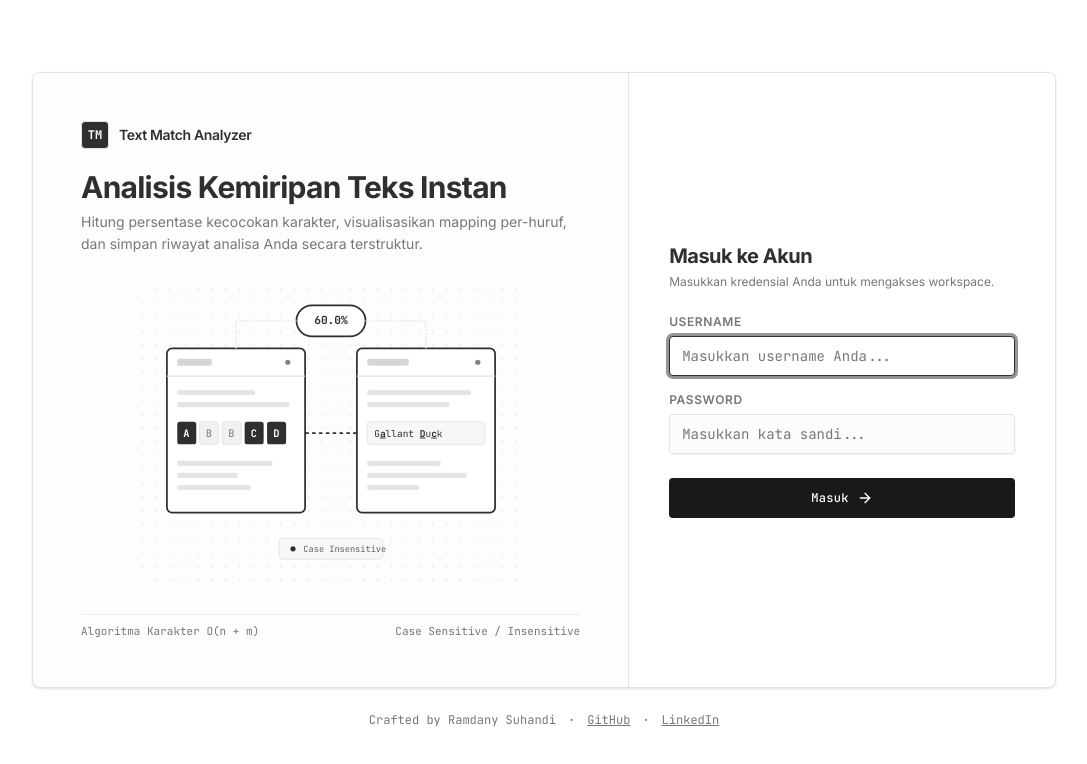
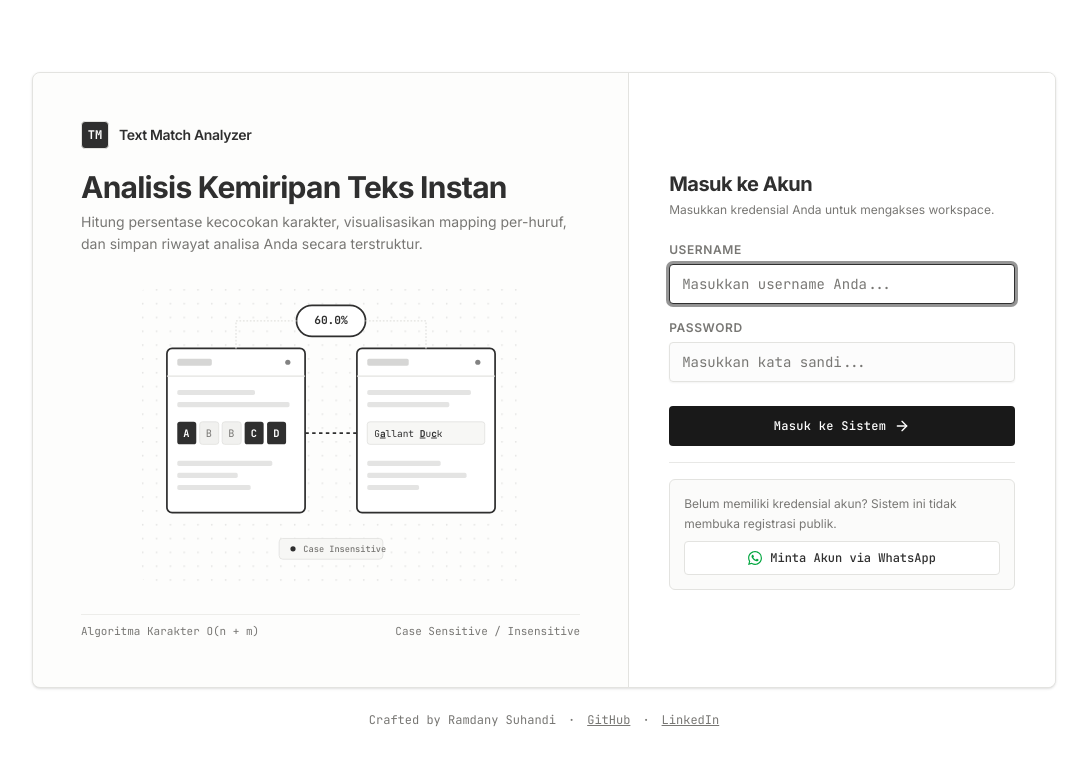
Before and after one commit to ramdany05/Text-Match-Analyzer, a React (Vite) app in the folder frontend/: page /login in a window 1280 px wide. Shown: the top 764 px of the page, without its empty margins (96-1183 px from the left). Built offline with nearby package versions, Linux system fonts and the light colour scheme; no server answers.

Commit message:
feat(login): add no-registration helper card with direct WhatsApp request link

```diff
--- a/frontend/src/pages/login.tsx
+++ b/frontend/src/pages/login.tsx
@@ -183,10 +183,37 @@
                     </>
                   ) : (
                     <>
-                      Masuk <ArrowRight className="h-3.5 w-3.5" />
+                      Masuk ke Sistem <ArrowRight className="h-3.5 w-3.5" />
                     </>
                   )}
                 </Button>
+              </div>
+
+              {/* No Registration Helper & Direct WhatsApp */}
+              <div className="pt-4 mt-2 border-t border-border/80">
+                <div className="p-3.5 rounded-lg bg-secondary/50 border border-border space-y-2">
+                  <div className="flex items-start gap-2 text-xs">
+                    <span className="text-muted-foreground font-sans leading-relaxed">
+                      Belum memiliki kredensial akun? Sistem ini tidak membuka registrasi publik.
+                    </span>
+                  </div>
+                  <a
+                    href="https://wa.me/6281234567890?text=Halo%2C%20saya%20ingin%20meminta%20kredensial%20akun%20demo%20Text%20Match%20Analyzer"
+                    target="_blank"
+                    rel="noreferrer"
+                    className="inline-flex items-center justify-center w-full gap-2 px-3 py-2 text-xs font-mono font-medium rounded-md border border-border bg-background hover:bg-muted/80 text-foreground transition-colors"
+                  >
+                    {/* WhatsApp Icon */}
+                    <svg
+                      className="h-3.5 w-3.5 fill-current text-green-600 dark:text-green-500"
+                      viewBox="0 0 24 24"
+                      xmlns="http://www.w3.org/2000/svg"
+                    >
+                      <path d="M17.472 14.382c-.297-.149-1.758-.867-2.03-.967-.273-.099-.471-.148-.67.15-.197.297-.767.966-.94 1.164-.173.199-.347.223-.644.075-.297-.15-1.255-.463-2.39-1.475-.883-.788-1.48-1.761-1.653-2.059-.173-.297-.018-.458.13-.606.134-.133.298-.347.446-.52.149-.174.198-.298.298-.497.099-.198.05-.371-.025-.52-.075-.149-.669-1.612-.916-2.207-.242-.579-.487-.5-.669-.51-.173-.008-.371-.01-.57-.01-.198 0-.52.074-.792.372-.272.297-1.04 1.016-1.04 2.479 0 1.462 1.065 2.875 1.213 3.074.149.198 2.096 3.2 5.077 4.487.709.306 1.262.489 1.694.625.712.227 1.36.195 1.871.118.571-.085 1.758-.719 2.006-1.413.248-.694.248-1.289.173-1.413-.074-.124-.272-.198-.57-.347m-5.421 7.403h-.004a9.87 9.87 0 01-5.031-1.378l-.361-.214-3.741.982.998-3.648-.235-.374a9.86 9.86 0 01-1.51-5.26c.001-5.45 4.436-9.884 9.888-9.884 2.64 0 5.122 1.03 6.988 2.898a9.825 9.825 0 012.893 6.994c-.003 5.45-4.437 9.884-9.885 9.884m8.413-18.297A11.815 11.815 0 0012.05 0C5.495 0 .16 5.335.157 11.892c0 2.096.547 4.142 1.588 5.945L.057 24l6.305-1.654a11.882 11.882 0 005.683 1.448h.005c6.554 0 11.89-5.335 11.893-11.893a11.821 11.821 0 00-3.48-8.413z" />
+                    </svg>
+                    <span>Minta Akun via WhatsApp</span>
+                  </a>
+                </div>
               </div>
             </form>
           </div>
```
